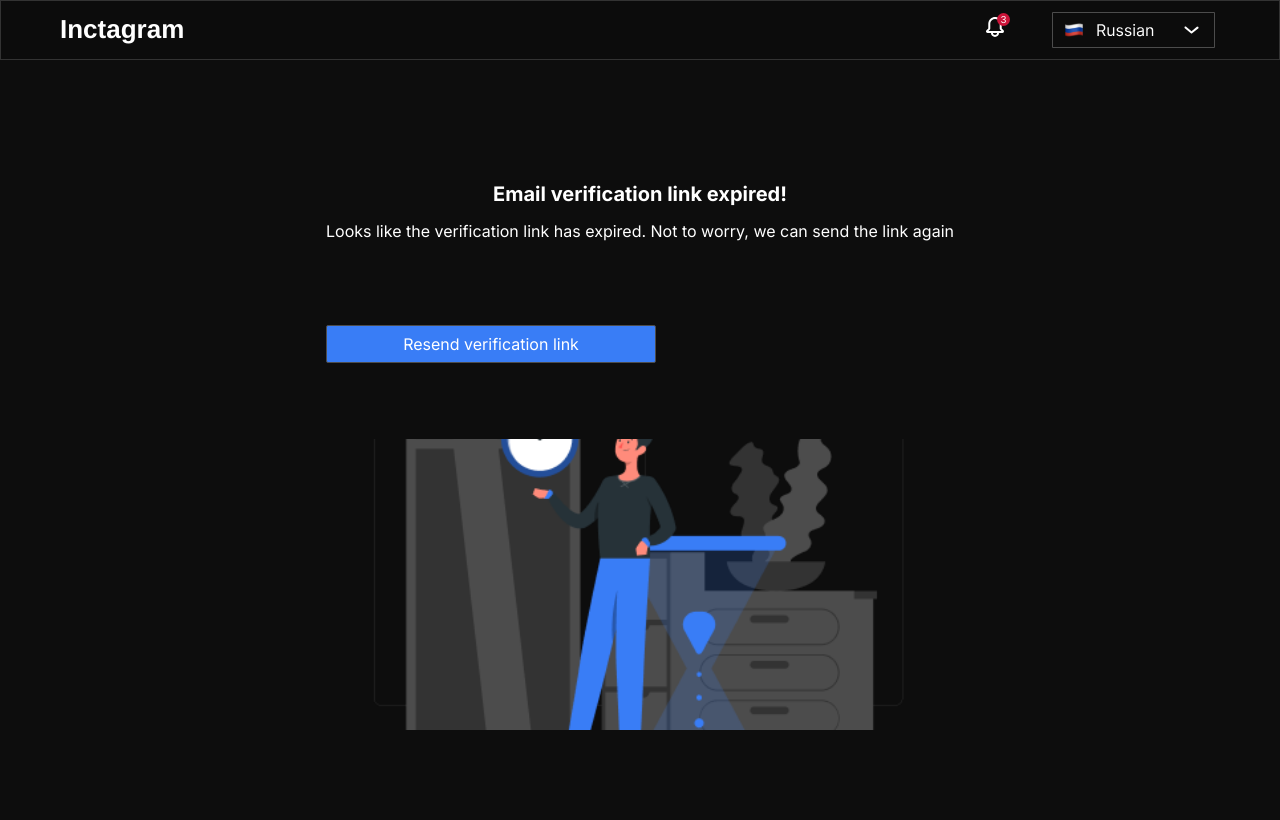
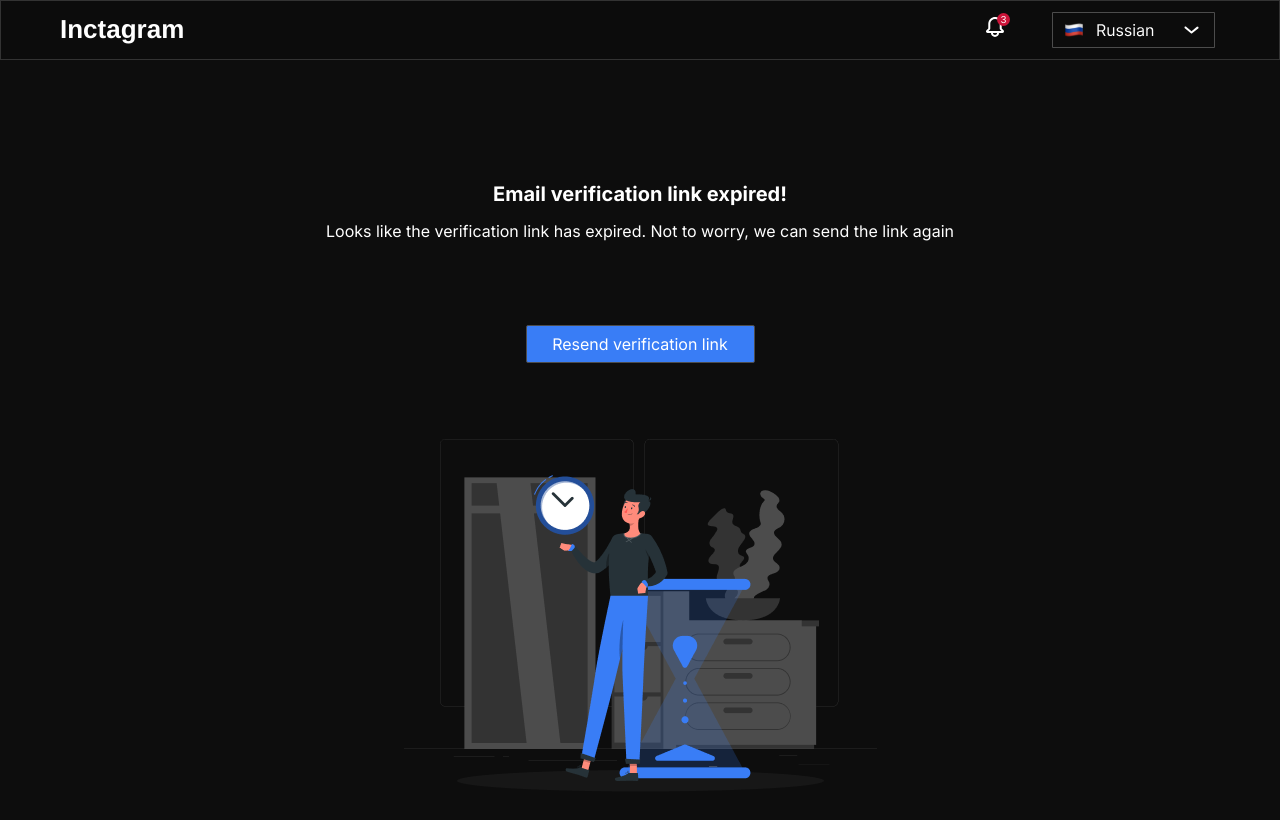
Before and after one commit to FightersForJustice/inctagram, a Next.js app: page /auth/failed in a window 1280 px wide. Shown: the top 820 px of the page. Built offline with nearby package versions, Linux system fonts and the light colour scheme.

Commit message:
fix: button width

```diff
--- a/components/auth/failed/FailedAuth.module.scss
+++ b/components/auth/failed/FailedAuth.module.scss
@@ -5,6 +5,7 @@
   justify-content: space-around;
   height: 636px;
   margin-bottom: 80px;
+  align-items: center;
 }
 
 .textBlock {
--- a/components/auth/failed/FailedAuth.tsx
+++ b/components/auth/failed/FailedAuth.tsx
@@ -32,17 +32,24 @@ const FailedAuth = () => {
               Looks like the verification link has expired. Not to worry, we can send the link again
             </p>
           </div>
-          <MainButton title="Resend verification link" onClick={handleResendEmail} disabled={isLoading} />
+          <div>
+            <MainButton
+              title="Resend verification link"
+              onClick={handleResendEmail}
+              disabled={isLoading}
+              style={{ width: '229px' }}
+            />
+          </div>
           <div style={{ position: 'relative', height: '291px' }}>
             <Image
               alt="failed registration"
               src={img}
               placeholder="blur"
               quality={100}
-              fill
               sizes="(max-width: 808px) 50vw, 100vw"
               style={{
                 objectFit: 'cover',
+                position: 'static',
               }}
             />
           </div>
```
